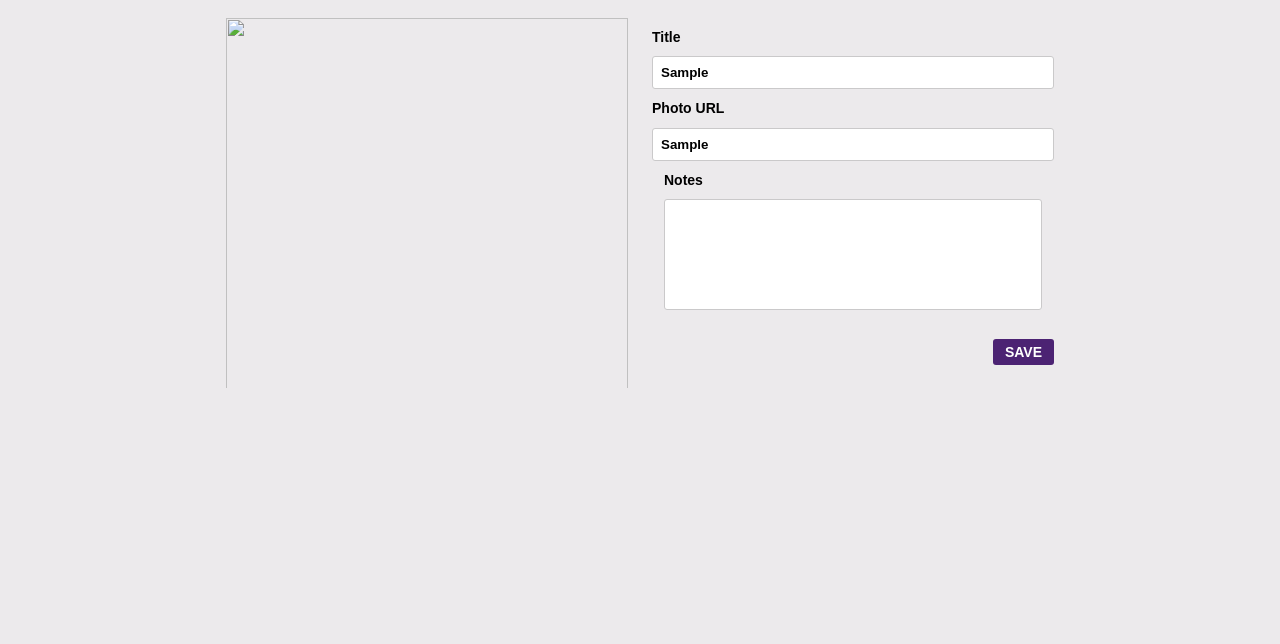
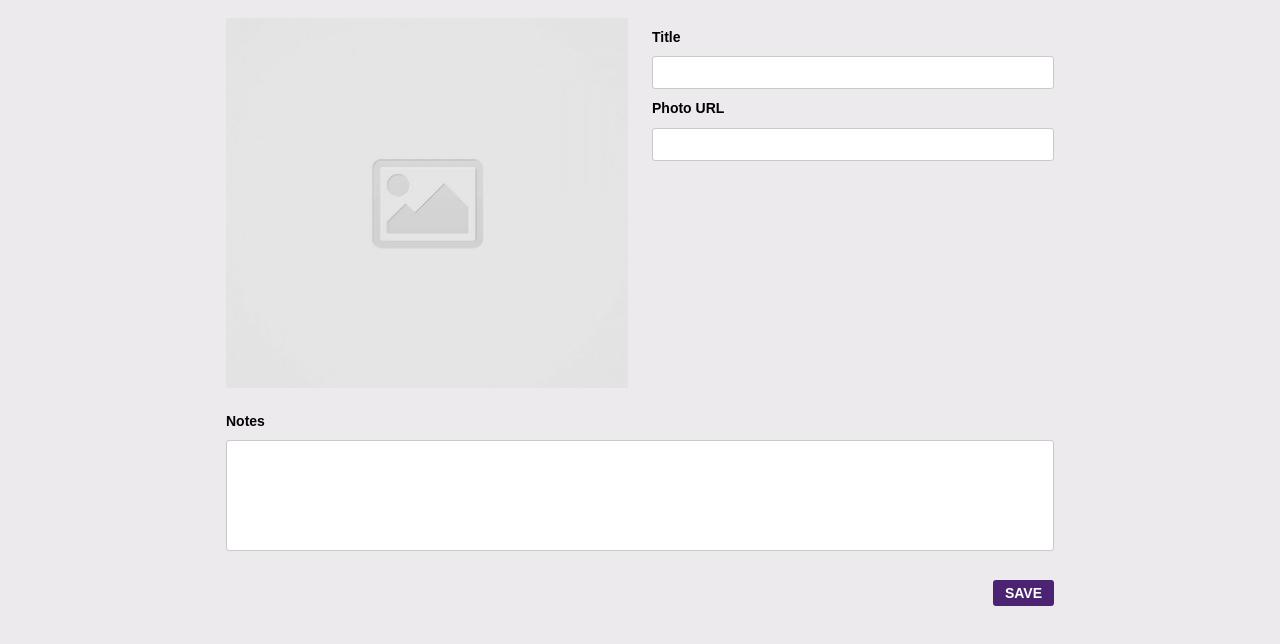
Before and after one commit to fredrickrana/code-journal, a website: page index.html in a window 1280 px wide. Both pictures are taken after typing "Sample", "Sample" into the empty fields and a click on the button "SAVE". Shown: the part 118-762 px from the top of the page. Drawn offline with Linux system fonts and the light colour scheme; a web font is replaced by a local one.

Commit message:
completed issue-1-create-an-entry. verified that new entries are saved to local storage along with the rest of the data model on page reload. verified that each new entry receives an incrementing entryId. put the form's input values into a new object, prepend the new object to the entries in the data model, and reset the image preview's src attribute and form inputs. tested functionality of page.

```diff
--- a/css/styles.css
+++ b/css/styles.css
@@ -58,7 +58,6 @@ label {
   border-style: solid;
   border-width: thin;
   border-radius: 3px;
-  display: inline-flex;
   resize: none;
 }
 
@@ -77,21 +76,3 @@ label {
   margin-top: 25px;
   font-size: 14px;
 }
-
-/* @media screen and (min-width: 768px) {
-  .notes {
-    position: absolute;
-    left: 3%;
-    bottom: -160px;
-    margin: auto;
-    width: 90%;
-  }
-}
-
-@media screen and (min-width: 768px) {
-  .button-save {
-    position: absolute;
-    right: 5%;
-    bottom: -210px;
-  }
-} */
--- a/index.html
+++ b/index.html
@@ -28,109 +28,45 @@
       </div>
     </div>
   </header>
-
   <main>
     <div class="container">
+      <form data-view="entry-form">
         <div class="row entry">
           <div class="column-full">
             <h1>New Entry</h1>
           </div>
         </div>
-
-
         <div class="row image-content">
           <div class="column-half">
             <img src="images/placeholder-image-square.jpg" class="image-blank">
           </div>
-
-        <div class="column-half" data-view="entry-form">
-          <form>
-
+          <div class="column-half">
             <label for="title">Title</label>
             <div>
               <input type="text" id="title" required class="input">
             </div>
-            <label for="photo-url">Photo URL</label>
+            <label for="photourl">Photo URL</label>
             <div>
-              <input type="text" id="photo-url" required class="input">
+              <input type="text" id="photourl" required class="input">
             </div>
-
-            <div class="column-full notes">
+          </div>
+        </div>
+        <div class="row">
+          <div class="column-full">
             <label for="notes">Notes</label>
             <div>
               <textarea name="notes" id="notes" cols="40" rows="7" class="input-notes" required>
               </textarea>
             </div>
+            <div class="footer">
+              <button type="submit" class="button-save">SAVE</button>
             </div>
-
-            <!-- added a div to the notes section. trying to bring notes section on the bottom portion of page. -->
-
-            <div class="footer">
-              <button type="button" class="button-save">SAVE</button>
+          </div>
         </div>
       </form>
-
-
-        </div>
-      </div>
-
-
     </div>
   </main>
   <script src="js/data.js"></script>
   <script src="js/main.js"></script>
 </body>
 </html>
-
-
-
-
-      <!-- <div class="row image-content">
-        <div class="column-full">
-          <img src="images/placeholder-image-square.jpg" class="image-blank">
-        </div>
-      </div>
-      <div class="row main">
-        <div class="column-full">
-          <h3>Title</h3>
-          <input type="text" id="title" required="required" class="input">
-        </div>
-      </div>
-      <div class="row main">
-        <div class="column-full">
-          <h3>Photo URL</h3>
-          <input type="text" id="photo-url" required="required" class="input">
-        </div>
-      </div>
-      <div class="row notes">
-        <div class="column-full">
-          <h3>Notes</h3>
-          <textarea name="notes" cols="40" rows="7" class="input-notes"></textarea>
-        </div>
-      </div>
-      <div class="row">
-        <div class="column-full">
-          <div class="footer">
-            <button type="button" class="button-save">SAVE</button>
-          </div>
-        </div>
-      </div>
-    </div>
-  </main>
-  <script src="js/data.js"></script>
-  <script src="js/main.js"></script>
-</body>
-</html> -->
-
-<!--
-  <div class = row>
-    <div class = column - half
-    <img>
-    <div class = column - half
-    <h3 title
-    <input type
-  </div
-
-
-
- -->
--- a/js/data.js
+++ b/js/data.js
@@ -6,3 +6,15 @@ var data = {
   editing: null,
   nextEntryId: 1
 };
+
+var previousEntriesJSON = localStorage.getItem('code-journal-entries');
+if (previousEntriesJSON !== null) {
+  data = JSON.parse(previousEntriesJSON);
+}
+
+function storage(event) {
+  var entriesJSON = JSON.stringify(data);
+  localStorage.setItem('code-journal-entries', entriesJSON);
+}
+
+window.addEventListener('beforeunload', storage);
--- a/js/main.js
+++ b/js/main.js
@@ -1,42 +1,28 @@
+/* global data */
 
-// review @media pokemon assignment to change the flex-basis when expanding the screen.
-// use addEventListener for 'input' events on the
-
-// document.addEventListener('submit', newEntry);
-
-// function newEntry(event) {
-// var newData = {};
-// var
-// }
-
-// // add a form for creating a journal entry to the div[data-view]='entry-form'
-
-// // edit the form so it looks nice on mobile phone and monitors
-
-// // Use className to change src attribute for the photoURL
-// // Use getAttribute src attribute
-
-// The goal is to update the src attribute when a url is placed into the photoUrl.
-// We would have to listen for any 'input'events (when the input value changes).
-// assign a variable with the following: a document method that (in this case since we're using labels) takes the ID of the photo-url.
-
-// USE var url = document.getElementByID('photo-url');
-
-// url.addEventListener('input', funtion name)
-// create a function that sets the attribute (updates src) of the img element when the input id='photo-url' changes value
-// in order to do that, we have to take the img src (class=image-blank) and utilize DOM query and assign to a variable
-
-// USE var image = document.querySelector('.image-blank');
-
-// in a function it would be...
-// function photoURL(event) {
-//  image.setAttribute('src', url.value);
-// }
-
-var url = document.getElementById('photo-url');
+var url = document.getElementById('photourl');
 var image = document.querySelector('.image-blank');
 url.addEventListener('input', photoURL);
 
 function photoURL(event) {
   image.setAttribute('src', url.value);
 }
+
+var form = document.querySelector('form');
+form.addEventListener('submit', getDataEntry);
+
+function getDataEntry(event) {
+  event.preventDefault();
+  var $titleInfo = document.querySelector('input').value;
+  var $photoURL = document.querySelector('input[id="photourl"]').value;
+  var $notes = document.querySelector('textarea').value;
+  var objectData = {
+    title: $titleInfo,
+    photourl: $photoURL,
+    notes: $notes,
+    entryId: data.nextEntryId++
+  };
+  data.entries.push(objectData);
+  image.setAttribute('src', 'images/placeholder-image-square.jpg');
+  form.reset();
+}
```
Lines whose indentation alone changed are shown as unchanged.
